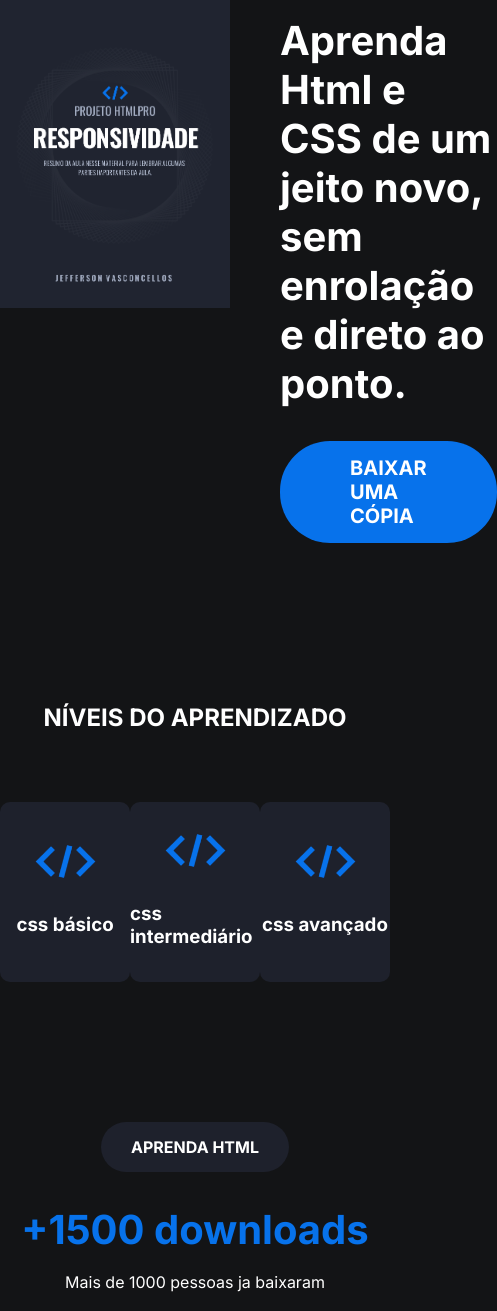
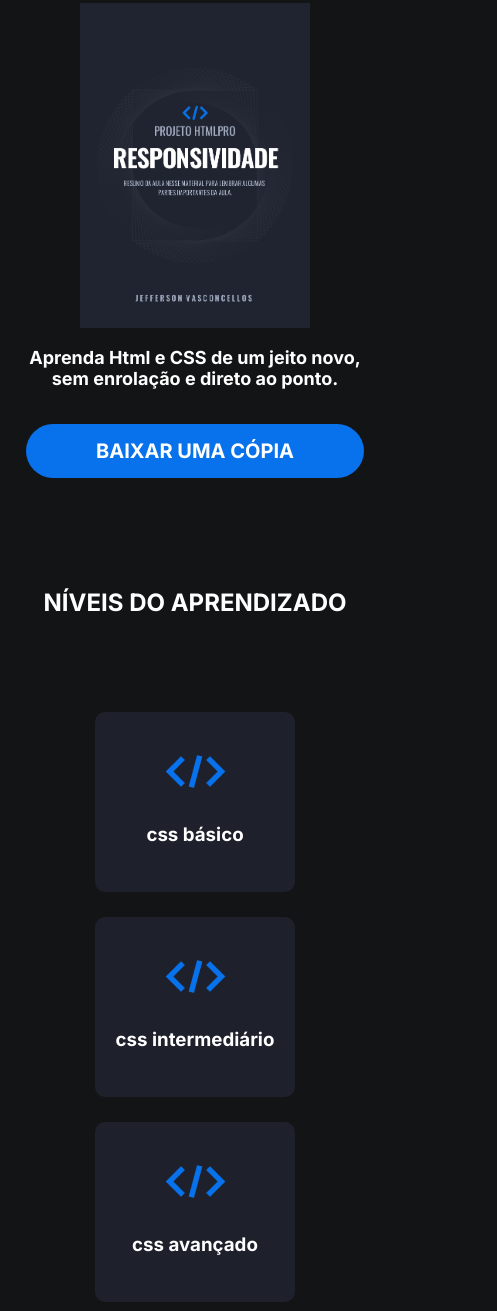
Before and after one commit to BryanSouzaa/projeto-htmlpro, a plain HTML site: page index.html in a window 390 px wide. Shown: the part 221-1532 px from the top of the page, 497 px wide, since content can reach past the window. Drawn offline with Linux system fonts and the light colour scheme.

Commit message:
projeto finalizado

```diff
--- a/index.html
+++ b/index.html
@@ -34,7 +34,7 @@
 
     <!--SECTION-2-->
     <section class="section-2 container">
-        <h2>Níveis do aprendizado</h2>
+        <h2 id="title">Níveis do aprendizado</h2>
         <div class="cards">
             <div class="card">
                 <img src="imagens/icon-card.png" alt="">
--- a/style.css
+++ b/style.css
@@ -158,3 +158,49 @@ footer p{
     margin-top: 30px;
 
 }
+
+@media(max-width: 420px){
+    .section-1{
+        display: flex;
+        flex-direction: column;
+        align-items: center;
+        padding: 20px;
+    }
+    .ebook img{
+        margin-right: 0px;
+    }
+
+    .action-title{
+        display: flex;
+        align-items: center;
+        flex-direction: column;
+
+    }
+
+    .button{
+        margin-top: 20px;
+    }
+    .action-title h2{
+        text-align: center;
+        font-size: 18px;
+    }
+
+    .cards{
+        display: flex;
+        flex-direction: column;
+    }
+    .card{
+        margin-top: 25px;
+    }
+    #title{
+        margin-top: -50px;
+    }
+
+    .section-3 h2{
+        text-align: center;
+        font-size: 30px;
+    }
+    .section-3 p {
+        font-size: 10px;
+    }
+}
```
